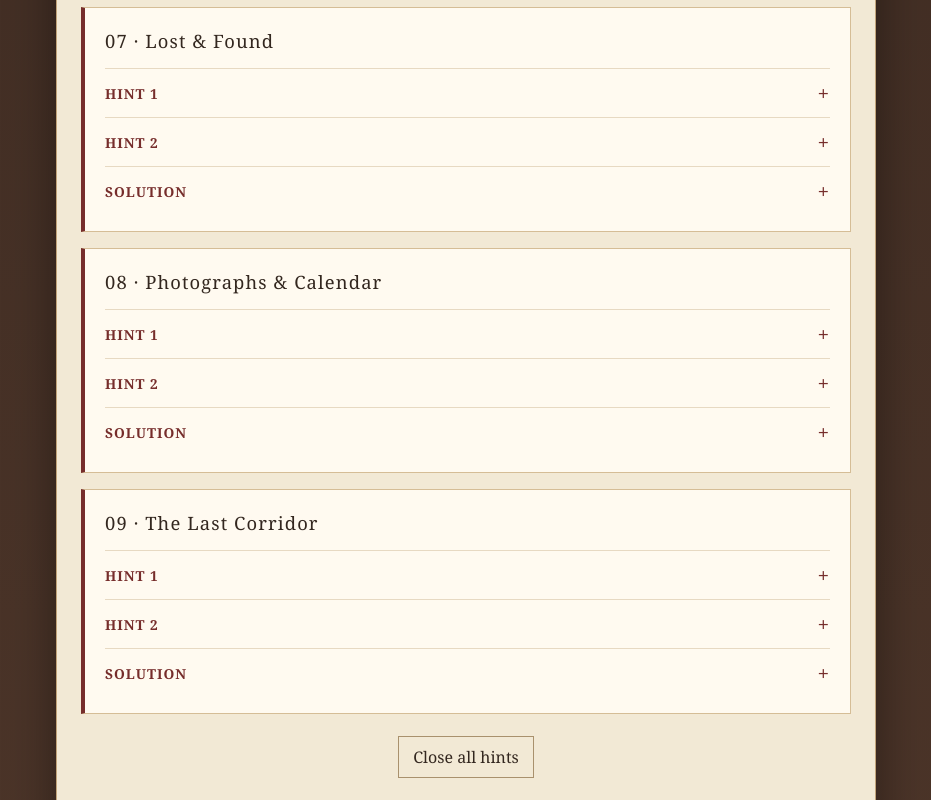
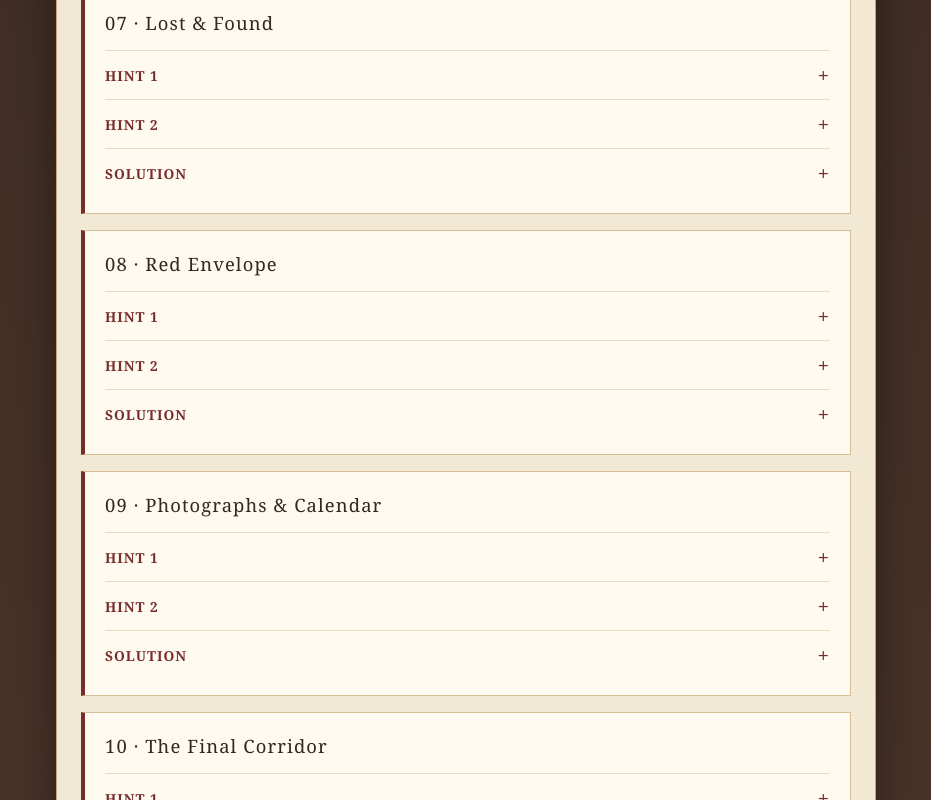
Before and after one commit to escaperoom7/escape-room, a plain HTML site: page the-last-check-in/hints/index.html in a window 1280 px wide. Shown: the part 2000-2800 px from the top of the page, without its empty margins (174-1105 px from the left). Drawn offline with Linux system fonts and the light colour scheme.

Commit message:
Update index.html

```diff
--- a/the-last-check-in/hints/index.html
+++ b/the-last-check-in/hints/index.html
@@ -14,7 +14,7 @@
   --paper:#f2e9d5;
   --card:#fffaf0;
 }
-* {box-sizing:border-box}
+* { box-sizing:border-box; }
 body {
   margin:0;
   color:var(--ink);
@@ -88,19 +88,23 @@ summary {
   justify-content:space-between;
   align-items:center;
 }
-summary::-webkit-details-marker {display:none}
+summary::-webkit-details-marker {
+  display:none;
+}
 summary:after {
   content:'+';
   font-size:1.3rem;
   font-weight:normal;
 }
-details[open] summary:after {content:'−'}
+details[open] summary:after {
+  content:'−';
+}
 details p {
   line-height:1.55;
   margin:12px 0 4px;
   font-size:1rem;
 }
-strong {color:#622e29}
+strong { color:#622e29; }
 .note {
   text-align:center;
   font-size:.86rem;
@@ -115,121 +119,160 @@ button {
   padding:9px 14px;
   cursor:pointer;
 }
-button:hover {background:#eadcc2}
-.actions {text-align:center;margin-top:22px}
+button:hover { background:#eadcc2; }
+.actions {
+  text-align:center;
+  margin-top:22px;
+}
 @media(max-width:600px) {
-  main {margin:0;padding:25px 15px;min-height:100vh}
-  section {padding:17px 14px}
+  main {
+    margin:0;
+    padding:25px 15px;
+    min-height:100vh;
+  }
+  section { padding:17px 14px; }
 }
 </style>
 </head>
+
 <body>
 <main>
 <header>
   <div class="brand">
     <div class="monogram">HR</div>
-    HOTEL RAVENWOOD<br>EST. 1928
+    HOTEL RAVENWOOD
   </div>
   <h1>The Last Check-In</h1>
   <p>Confidential Guest Assistance · Hints &amp; Solutions</p>
 </header>
+
 <div class="rule"></div>
 <div id="puzzles"></div>
+
 <div class="actions">
-  <button type="button" id="closeAll">Close all hints</button>
+  <button type="button" id="closeAll">
+    Close all hints
+  </button>
 </div>
-<p class="note">Hotel Ravenwood · For registered guests only</p>
+
+<p class="note">
+  Hotel Ravenwood · For registered guests only
+</p>
 </main>
+
 <script>
 const puzzles = [
+
 {
   title:'01 · Guest Name',
   h1:'The introductory letter may reveal more than it seems.',
   h2:'Tilt the paper and look across the logo at the top.',
   solution:'The hidden name is <strong>Eleanor Whitmore</strong>. Find her in the Guest Register and note her number.'
 },
+
 {
   title:'02 · Check-In Time',
   h1:'Complete the photograph. Have you checked both sides?',
   h2:'Use the cipher wheel. The photograph shows how to align it: A = H.',
   solution:'Decode the message: <strong>HEADS = HOURS. KEYS = MINUTES.</strong> Count 8 heads and 20 keys. The time is <strong>8:20</strong>. Find it in the Guest Register.'
 },
+
 {
   title:'03 · Room Number',
   h1:'The floor plan contains a way to hear the guest’s story.',
   h2:'Follow her route: window, lounge, plants, then Billiards & Bar. Her room is not immediately beside it.',
   solution:'Trace her route on the third floor. The room is the next one along after the room beside Billiards & Bar: <strong>317</strong>. Find it in the Guest Register.'
 },
+
 {
   title:'First Virtual Lock',
   h1:'You need all three answers from the first three puzzles.',
   h2:'Find each answer in the Guest Register. Enter the numbers in Guest → Time → Room order.',
   solution:'The code is <strong>557</strong>.'
 },
+
 {
   title:'04 · Luggage Tag',
   h1:'There is something unusual on the back of the tag.',
-    h2:'Match each symbol and dot to the decoding chart.',
+  h2:'Match each symbol and dot to the decoding charts inside the suitcase.',
   solution:'Read the symbols from top to bottom: <strong>A1 – E4 – D9</strong>. Use these references in the Room Service Menu.'
 },
+
 {
   title:'05 · Room Service Menu',
-    h1:'The luggage tag tells you where to look in the menu.',
-    h2:'Letters identify menu sections; numbers tell you which word to count.',
-    solution:'Find word 1 in section A, word 4 in section E and word 9 in section D. They spell <strong>WATCH THE FILM</strong>.'
+  h1:'The symbols on the luggage tag are not random. Have you noticed the charts inside the suitcase?',
+  h2:'Use the decoding charts inside the suitcase to decipher the luggage tag. Letters identify menu sections; numbers tell you which word to count. Count only the words in each description, excluding the dish title.',
+  solution:'Find word 1 in section A, word 4 in section E, and word 9 in section D, counting only the descriptions. They spell <strong>HALF A DOZEN</strong>, which means <strong>6</strong>.'
 },
+
 {
-    title:'06 · Morse Code',
-    h1:'Pay attention to what you hear in the film.',
-    h2:'The short and long signals are Morse code. Decode them as numbers.',
-    solution:'The film gives two coordinates: <strong>(2,3)</strong> and <strong>(7,3)</strong> — column first, row second. Use them on the Lost & Found sheet.'
+  title:'06 · Film Archive',
+  h1:'Not what you hear. Pay attention to what you see.',
+  h2:'The short and long visual signals represent dots and dashes in Morse code. Decode them as letters.',
+  solution:'The visual signals spell <strong>F I V E</strong>, which means <strong>5</strong>.'
 },
+
 {
   title:'07 · Lost & Found',
-    h1:'Two objects in the Lost & Found are worth a closer look.',
-    h2:'Find the combs at (2,3) and (7,3). Use the physical comb to connect their marked points.',
-    solution:'Align the two marked points of the physical comb with the points on the printed combs. Its teeth indicate <strong>PHOTOS</strong>. Open the photograph envelope.'
+  h1:'Not everything in the picture is a lost object. Look for something that doesn’t belong.',
+  h2:'Look at the marked corners in the picture. Position the physical comb accordingly and find the hidden number.',
+  solution:'Align the physical comb with the marked corners. Its black teeth point to the letters <strong>O N E</strong>, which means <strong>1</strong>.'
 },
+
 {
-    title:'08 · Photographs & Calendar',
+  title:'08 · Red Envelope',
+  h1:'Three puzzles. Three numbers. One code.',
+  h2:'Look carefully at the three squares on the security access screen. Their sizes are not random.',
+  solution:'Arrange the three numbers from largest to smallest, following the size of the squares from left to right: <strong>6 – 5 – 1</strong>. Enter <strong>651</strong> to unlock the Red Envelope.'
+},
+
+{
+  title:'09 · Photographs & Calendar',
   h1:'Not every photograph is needed. Compare them with the calendar.',
   h2:'Four calendar dates are missing. Find those photos and put them in chronological order.',
   solution:'Match the four missing dates to the photographs. Read their hidden numbers in chronological order. The final lock code is <strong>2917</strong>.'
 },
+
 {
-    title:'09 · The Last Corridor',
-    h1:'Only one door is the trap. Test each possibility.',
-    h2:'Could the Kitchen Door be the trap? What would that mean for its sign?',
-    solution:'The Kitchen Door cannot be the trap, since that would also make the Cellar Door a trap. The Cellar Door cannot be the trap either, because its sign would contradict that possibility. The Front Door is the trap, and the <strong>KITCHEN DOOR</strong> is the way out.'
+  title:'10 · The Final Corridor',
+  h1:'Only one door leads to freedom. One is a dead end, and one leads nowhere. Remember: the exit always tells the truth, the dead end always lies, and the third door may do either.',
+  h2:'Could the Fire Escape be the dead end? If so, its sign must be false. Think about what that tells you about the Laundry.',
+  solution:`The Fire Escape cannot be the exit. If its sign were true, the Laundry would be the dead end, but that would make the Laundry's own sign true — impossible, because the dead end always lies.<br><br>The Maintenance Shed cannot be the exit either. Its sign would have to be true, making the Laundry's sign false. That would mean the Maintenance Shed is the dead end — a contradiction.<br><br>Therefore, the <strong>LAUNDRY</strong> is the only possible exit.`
 }
+
 ];
+
 const root = document.getElementById('puzzles');
 
 puzzles.forEach(p => {
-  const s = document.createElement('section');
-  const h = document.createElement('h2');
-  h.textContent = p.title;
-  s.append(h);
+  const section = document.createElement('section');
+  const heading = document.createElement('h2');
+  heading.textContent = p.title;
+  section.append(heading);
 
   [
-    ['HINT 1',p.h1],
-    ['HINT 2',p.h2],
-    ['SOLUTION',p.solution]
-  ].forEach(([label,content]) => {
-    const d = document.createElement('details');
-    const sm = document.createElement('summary');
-    const txt = document.createElement('p');
-    sm.textContent = label;
-    txt.innerHTML = content;
-    d.append(sm,txt);
-    s.append(d);
+    ['HINT 1', p.h1],
+    ['HINT 2', p.h2],
+    ['SOLUTION', p.solution]
+  ].forEach(([label, content]) => {
+    const details = document.createElement('details');
+    const summary = document.createElement('summary');
+    const paragraph = document.createElement('p');
+
+    summary.textContent = label;
+    paragraph.innerHTML = content;
+
+    details.append(summary, paragraph);
+    section.append(details);
   });
 
-  root.append(s);
+  root.append(section);
 });
 
 document.getElementById('closeAll').onclick = () => {
-  document.querySelectorAll('details').forEach(d => d.open=false);
+  document.querySelectorAll('details').forEach(d => {
+    d.open = false;
+  });
 };
 </script>
 </body>
```
Lines whose indentation alone changed are shown as unchanged.
